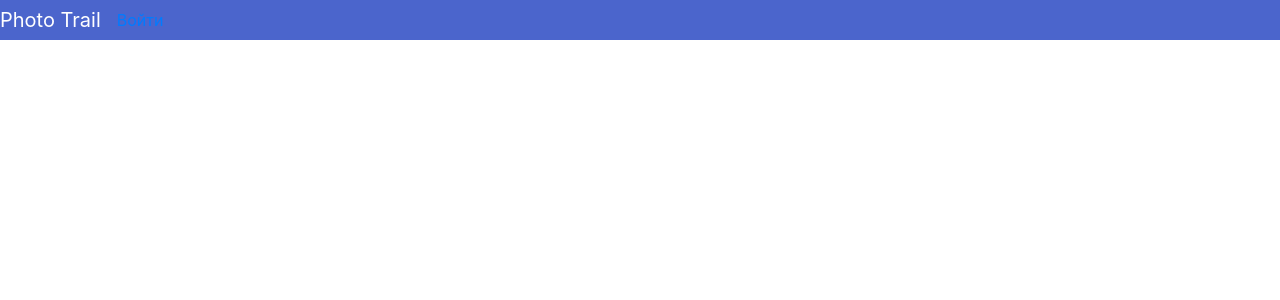
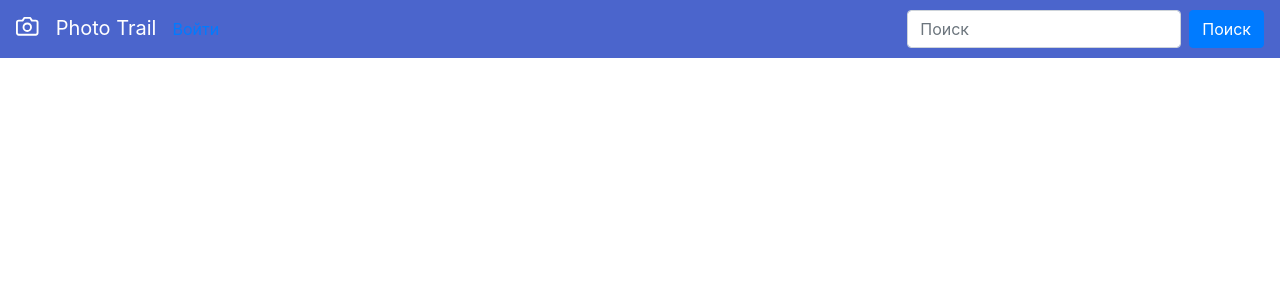
Before and after one commit to ggguser/photo_trail, a Flask app: page / in a window 1280 px wide. Shown: the top 300 px of the page. Run offline with Flask 2, Linux system fonts and the light colour scheme; data that the repository does not hold is empty; some libraries are stand-ins or nearby versions.

Commit message:
Facelift for navbar

```diff
--- a/app/templates/base.html
+++ b/app/templates/base.html
@@ -8,7 +8,7 @@
 
     <meta http-equiv="X-UA-Compatible" content="ie=edge">
     <link rel="stylesheet" href="{{ url_for('static', filename='gallery.css') }}">
-    <link rel="stylesheet" href="{{ url_for('static', filename='bootstrap.min.css') }}">
+    <link rel="stylesheet" href="{{ url_for('static', filename='bootstrap.css') }}">
 {#    <link rel="stylesheet" href="https://stackpath.bootstrapcdn.com/bootstrap/4.3.1/css/bootstrap.min.css"#}
 {#          integrity="sha384-ggOyR0iXCbMQv3Xipma34MD+dH/1fQ784/j6cY/iJTQUOhcWr7x9JvoRxT2MZw1T" crossorigin="anonymous">#}
 
@@ -22,11 +22,18 @@
 
 </head>
 <body>
-    <nav class="navbar-custom navbar-expand-md fixed-top" role="navigation">
 
+    <header>
+      <nav class="navbar navbar-expand-md navbar-custom fixed-top">
+        <a class="navbar-brand" href="{{ url_for('index') }}">
+            <svg xmlns="http://www.w3.org/2000/svg" width="30" height="30" viewBox="0 0 32 32" fill="none" stroke="currentColor" stroke-width="2" stroke-linecap="round" stroke-linejoin="round" class="mr-1"><path d="M23 19a2 2 0 0 1-2 2H3a2 2 0 0 1-2-2V8a2 2 0 0 1 2-2h4l2-3h6l2 3h4a2 2 0 0 1 2 2z"></path><circle cx="12" cy="13" r="4"></circle></svg>
+            Photo Trail</a>
 
-        <div class="collapse navbar-collapse">
-            <a class="navbar-brand" href="{{ url_for('index') }}">Photo Trail</a>
+        <button class="navbar-toggler" type="button" data-toggle="collapse" data-target="#navbarCollapse" aria-controls="navbarCollapse" aria-expanded="false" aria-label="Toggle navigation">
+          <span class="navbar-toggler-icon"></span>
+        </button>
+        <div class="collapse navbar-collapse" id="navbarCollapse">
+
             <ul class="navbar-nav mr-auto">
           {% if current_user.is_authenticated %}
             <li class="nav-item active">
@@ -45,8 +52,16 @@
              <a href="{{ url_for('login') }}">Войти</a>
           {% endif %}
         </ul>
-      </div>
-    </nav>
+
+          <form class="form-inline mt-2 mt-md-0">
+            <input class="form-control mr-sm-2" type="text" placeholder="Поиск" aria-label="Search">
+            <button class="btn btn-primary my-2 my-sm-0" type="submit">Поиск</button>
+          </form>
+        </div>
+      </nav>
+    </header>
+
+
 
     <hr>
     {% with messages = get_flashed_messages() %}
```
